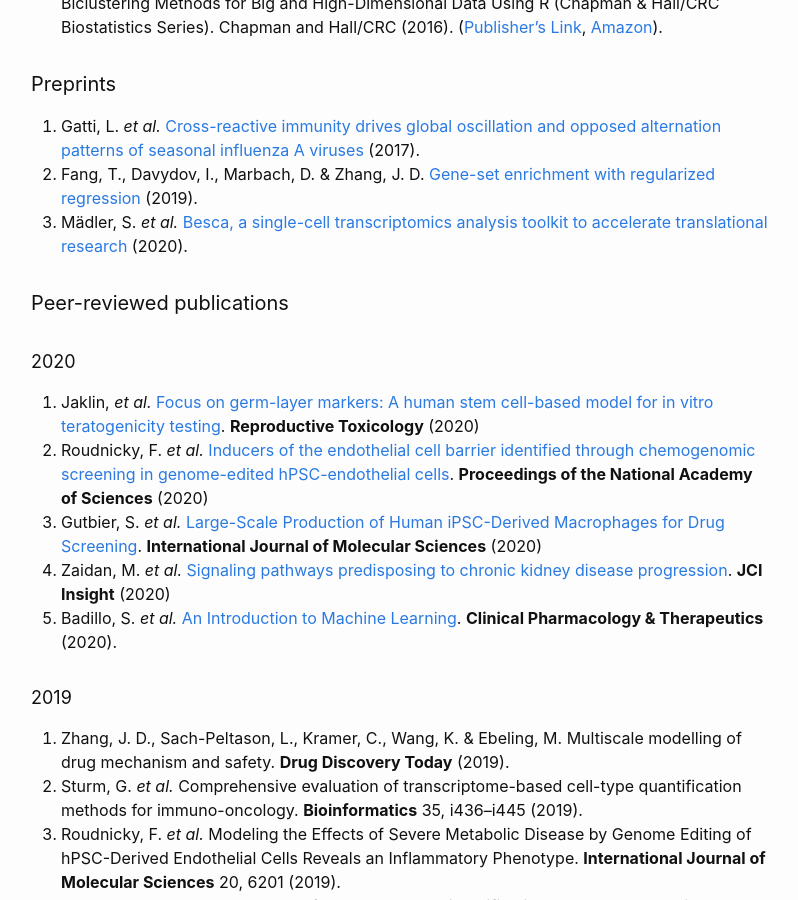
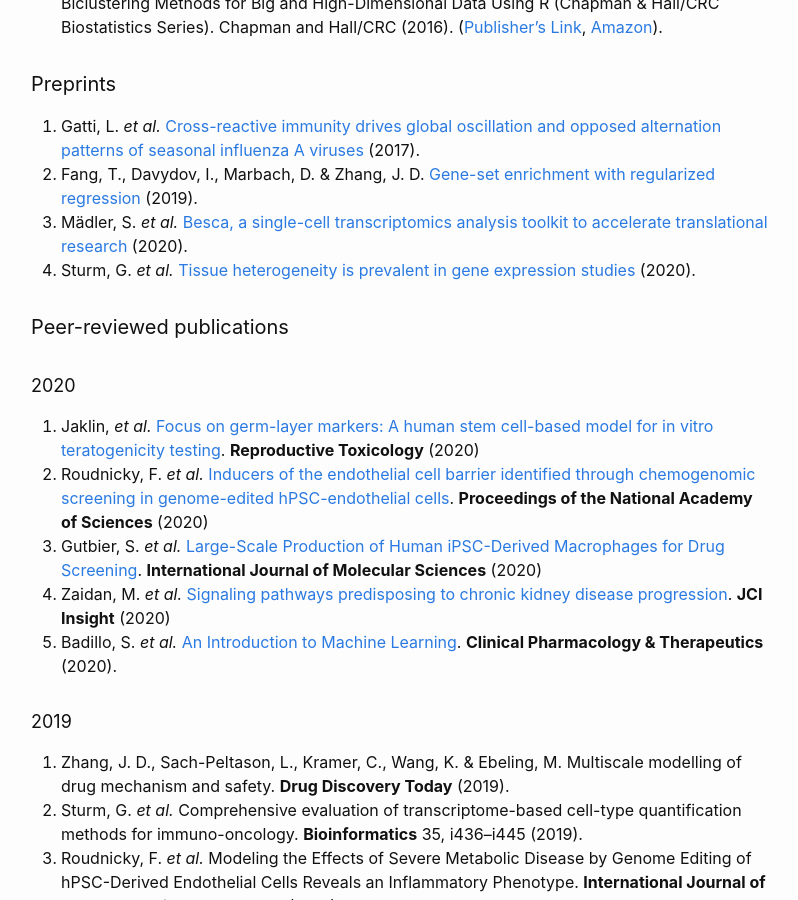
Before and after one commit to Accio/accio.github.io, a Jekyll site: the page built from _pages/publications.md, in a window 1280 px wide and 900 px high, scrolled down 449 px. Shown: the whole window, without its empty margins (239-1037 px from the left). Built offline with Jekyll 4.4.1, drawn with Linux system fonts in a browser that asks for light colours.

Commit message:
add preprint of BioQC-the-world

```diff
--- a/_pages/publications.md
+++ b/_pages/publications.md
@@ -32,6 +32,8 @@ Scholar profile](https://scholar.google.com/citations?user=ths6zX0AAAAJ&hl=en) c
    regularized regression](https://www.biorxiv.org/content/10.1101/659920v2) (2019).
 3. Mädler, S. *et al.*
    [Besca, a single-cell transcriptomics analysis toolkit to accelerate translational research](https://www.biorxiv.org/content/10.1101/2020.08.11.245795v2) (2020).
+4. Sturm, G. *et al.* [Tissue heterogeneity is prevalent in gene expression
+   studies](https://www.biorxiv.org/content/10.1101/2020.12.02.407809v1) (2020).
 
 #### Peer-reviewed publications
 
```
